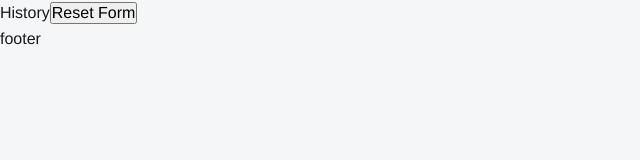
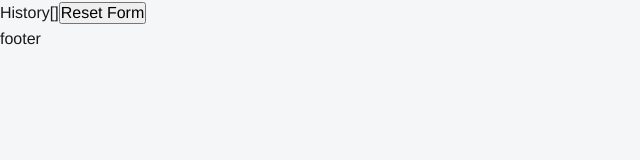
Before and after one commit to ClareBee/currency-checker, a React app in the folder client/: page / in a window 1280 px wide. Shown: the top 160 px of the page, without its empty margins (0-640 px from the left). Built offline with nearby package versions, Linux system fonts and the light colour scheme; no server answers.

Commit message:
async api calls

```diff
--- a/client/src/components/RateHistory.js
+++ b/client/src/components/RateHistory.js
@@ -1,15 +1,16 @@
 import React from "react";
 
-function History() {
+function RateHistory({ historyData }) {
   const resetForm = () => {
     console.log("resetting");
   };
   return (
     <div>
       History
+      {JSON.stringify(historyData)}
       <button onClick={resetForm}>Reset Form</button>
     </div>
   );
 }
 
-export default History;
+export default RateHistory;
--- a/client/src/components/pages/FormPage.js
+++ b/client/src/components/pages/FormPage.js
@@ -11,6 +11,7 @@ function FormPage({ currencies }) {
   const [error, setError] = useState("");
   const [isFormView, setIsFormView] = useState(false);
   const [selectedCurrencies, setSelectedCurrencies] = useState(["USD", "NZD"]);
+  const [historyData, setHistoryData] = useState([]);
 
   useEffect(() => {
     apiGetExchangeRate("EUR");
@@ -43,7 +44,10 @@ function FormPage({ currencies }) {
     axios
       .get("http://localhost:3000/api/history")
       .then((response) => {
-        console.log(response);
+        const historyRates = response.data.data.map(({ date, rates }) => {
+          return { date, rates };
+        });
+        setHistoryData(historyRates);
       })
       .catch((error) => {
         setError(error);
@@ -61,7 +65,15 @@ function FormPage({ currencies }) {
         currencies.includes(currency) && currency !== BASE_CURRENCY
     );
   };
-  return <Main>{isFormView ? <Form rates={result} /> : <RateHistory />}</Main>;
+  return (
+    <Main>
+      {isFormView ? (
+        <Form rates={result} />
+      ) : (
+        <RateHistory historyData={historyData} />
+      )}
+    </Main>
+  );
 }
 
 export default FormPage;
--- a/package.json
+++ b/package.json
@@ -14,6 +14,7 @@
   "author": "Freeagent",
   "license": "ISC",
   "dependencies": {
+    "async": "^3.2.0",
     "cors": "^2.8.5",
     "dotenv": "^8.2.0",
     "express": "^4.17.1",
```
Also changed, not shown: 1 other file (tests, documents, lock files or other folders).
